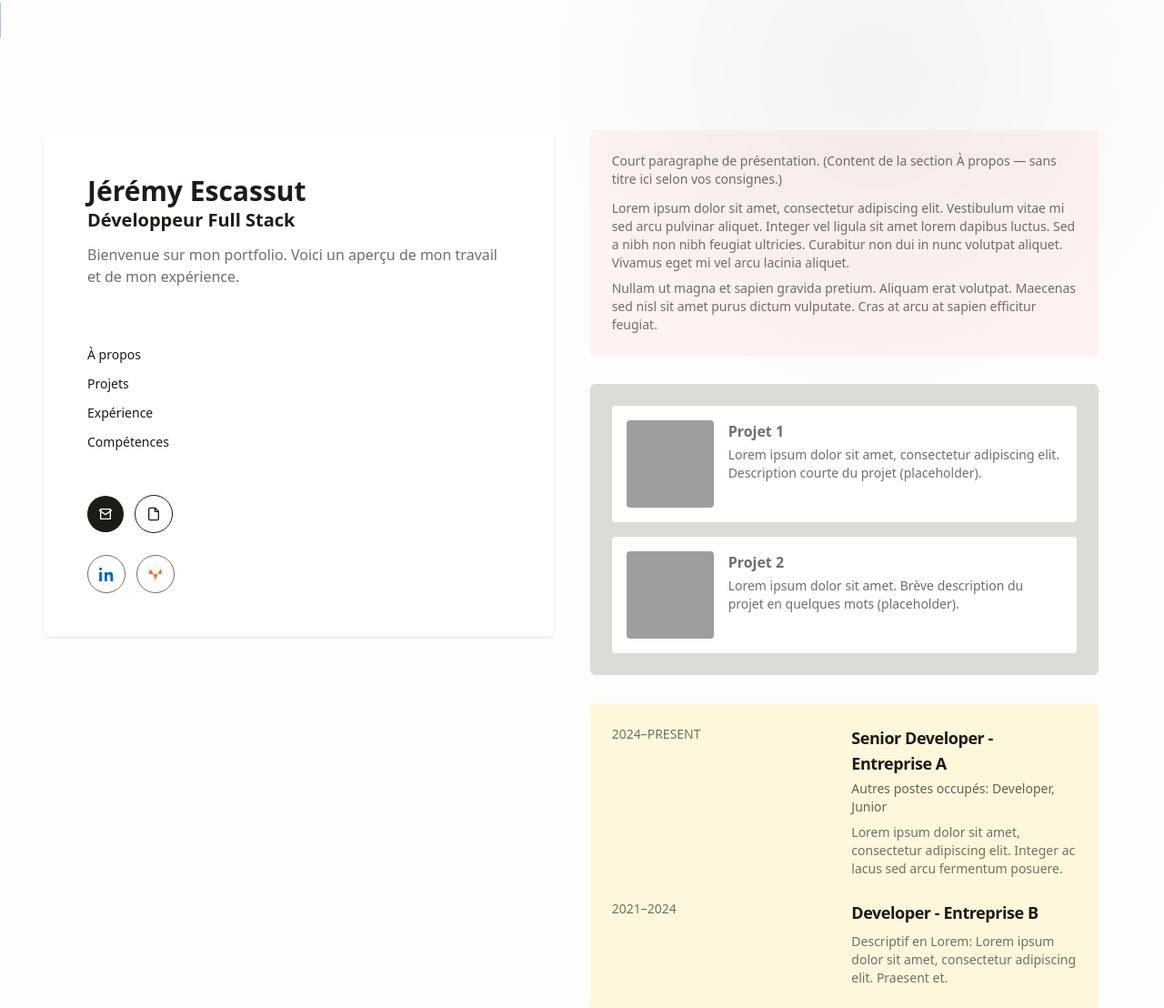
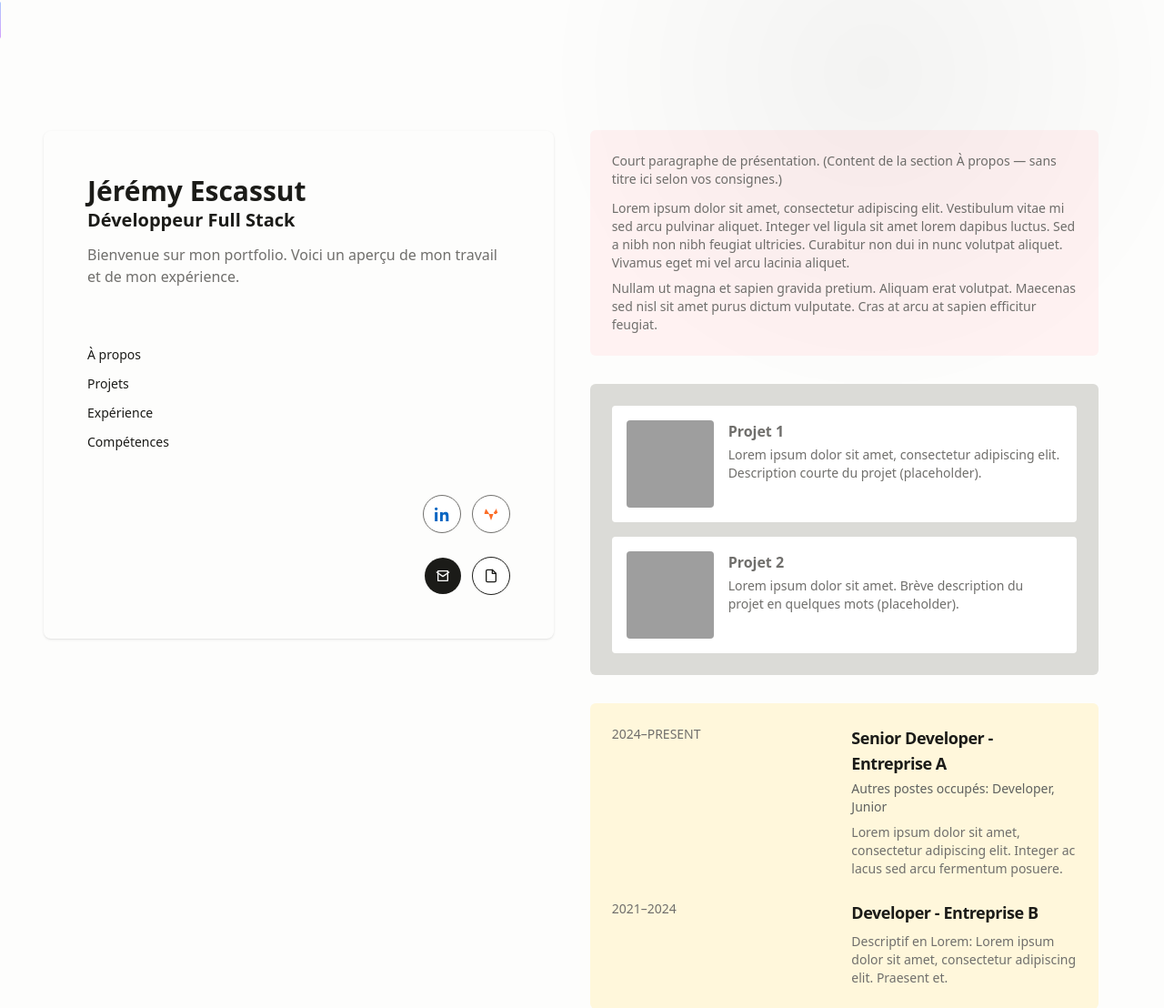
Before and after one commit to JeremyEscassut/portfolio, a Laravel app: page / in a window 1280 px wide. Shown: the top 1108 px of the page at 91% size. Run offline with Laravel 12, Linux system fonts and the light colour scheme; style sheets or scripts are compiled from the project's sources; grey boxes are pictures that could not be loaded.

Commit message:
positionnement des boutons Contact & CV

```diff
--- a/resources/views/home.blade.php
+++ b/resources/views/home.blade.php
@@ -5,7 +5,7 @@
     <!-- LEFT: navigation / identity (centré verticalement sur grand écran) -->
     <!-- LEFT: like Brittany, sticky on large screens within page scroll -->
     <aside class="order-1 lg:order-1 lg:sticky lg:top-0 lg:flex lg:max-h-screen lg:w-[48%] lg:flex-col lg:justify-between lg:py-24">
-        <div class="w-full bg-white dark:bg-[#161615] rounded-lg p-8 lg:p-12 shadow flex flex-col justify-between">
+        <div class="w-full bg-transparent dark:bg-transparent rounded-lg p-8 lg:p-12 shadow flex flex-col justify-between">
             <!-- Name -->
             <div class="mb-8">
                 <h1 class="text-3xl font-semibold">Jérémy Escassut</h1>
@@ -23,27 +23,8 @@
                 </ul>
             </nav>
 
-            <!-- Actions: icons -->
-            <div class="mt-6 flex items-center gap-3">
-                <button onclick="setTimeout(()=>window.dispatchEvent(new CustomEvent('open-contact')), 0)" class="p-3 bg-[#1b1b18] text-white rounded-full cursor-pointer" aria-label="Ouvrir le contact">
-                    <!-- simple mail icon -->
-                    <svg class="w-4 h-4" viewBox="0 0 24 24" fill="none" stroke="currentColor" stroke-width="2" stroke-linecap="round" stroke-linejoin="round">
-                        <path d="M4 4h16v16H4z" />
-                        <path d="M22 6l-10 7L2 6" />
-                    </svg>
-                </button>
-
-                <a href="/cv/jeremy-escassut-v0.1.pdf" target="_blank" rel="noopener noreferrer" class="p-3 bg-white border rounded-full" aria-label="Voir le CV (ouvre dans un nouvel onglet)">
-                    <!-- resume icon -->
-                    <svg class="w-4 h-4" viewBox="0 0 24 24" fill="none" stroke="currentColor" stroke-width="2" stroke-linecap="round" stroke-linejoin="round">
-                        <path d="M14 2H6a2 2 0 0 0-2 2v16a2 2 0 0 0 2 2h12a2 2 0 0 0 2-2V8z" />
-                        <path d="M14 2v6h6" />
-                    </svg>
-                </a>
-            </div>
-
             <!-- Social icon buttons (rounded) -->
-            <div class="mt-6 flex gap-3 items-center text-sm text-[#706f6c]">
+            <div class="mt-6 flex gap-3 items-center text-sm text-[#706f6c] justify-end">
                 <!-- LinkedIn -->
                 <a href="https://www.linkedin.com/in/jérémy-escassut-57773427" target="_blank" rel="noopener noreferrer" aria-label="LinkedIn (ouvre dans un nouvel onglet)" class="p-3 bg-white border rounded-full hover:shadow-md">
                     <svg class="w-4 h-4 text-[#0A66C2]" viewBox="0 0 24 24" fill="currentColor" aria-hidden="true">
@@ -55,6 +36,25 @@
                 <a href="https://gitlab.com/JeremyEscassut" id="gitlab-link" target="_blank" rel="noopener noreferrer" aria-label="GitLab (ouvre dans un nouvel onglet)" class="p-3 bg-white border rounded-full hover:shadow-md">
                     <svg class="w-4 h-4 text-[#FC6D27]" viewBox="0 0 24 24" fill="currentColor" aria-hidden="true">
                         <path d="M22.945 10.49l-2.03-6.25a.5.5 0 00-.95-.02L16.88 12h3.14a1 1 0 00.92-1.51zM9.12 12L4.03 4.22a.5.5 0 00-.93.05L1.08 10.5A1 1 0 002.07 12H9.12zM12 22.5l3.77-10.5H8.23L12 22.5zM18.25 12l3.15-7.75a.5.5 0 00-.71-.63L15.97 10.5H18.25z" />
+                    </svg>
+                </a>
+            </div>
+
+            <!-- Actions: icons -->
+            <div id="contact-cv-actions" class="mt-6 flex items-center gap-3 justify-end">
+                <button onclick="setTimeout(()=>window.dispatchEvent(new CustomEvent('open-contact')), 0)" class="p-3 bg-[#1b1b18] text-white rounded-full cursor-pointer" aria-label="Ouvrir le contact" style="margin-top:2px;">
+                    <!-- simple mail icon -->
+                    <svg class="w-4 h-4" viewBox="0 0 24 24" fill="none" stroke="currentColor" stroke-width="2" stroke-linecap="round" stroke-linejoin="round">
+                        <path d="M4 4h16v16H4z" />
+                        <path d="M22 6l-10 7L2 6" />
+                    </svg>
+                </button>
+
+                <a href="/cv/jeremy-escassut-v0.1.pdf" target="_blank" rel="noopener noreferrer" class="p-3 bg-white border rounded-full" aria-label="Voir le CV (ouvre dans un nouvel onglet)" style="margin-top:2px;">
+                    <!-- resume icon -->
+                    <svg class="w-4 h-4" viewBox="0 0 24 24" fill="none" stroke="currentColor" stroke-width="2" stroke-linecap="round" stroke-linejoin="round">
+                        <path d="M14 2H6a2 2 0 0 0-2 2v16a2 2 0 0 0 2 2h12a2 2 0 0 0 2-2V8z" />
+                        <path d="M14 2v6h6" />
                     </svg>
                 </a>
             </div>
@@ -161,7 +161,7 @@
     }
 
     /* page scroll on body/html by default; keep smooth scrolling */
-    @media (min-width: 1024px) {
+    @media (min-width: 500px) {
         /* no special overflow on body; aside will be sticky */
     }
 
@@ -178,6 +178,20 @@
         background: rgba(255, 255, 255, 0.95);
         box-shadow: 0 -6px 18px rgba(0, 0, 0, 0.06);
         z-index: 40;
+    }
+
+    /* Contact/CV actions when fixed on small screens */
+    #contact-cv-actions.fixed {
+        position: fixed !important;
+        margin-top: 2px;
+        top: 2px !important;
+        right: 55px !important;
+        left: auto !important;
+        z-index: 60 !important;
+        background: transparent !important;
+        box-shadow: none !important;
+        display: flex !important;
+        align-items: center !important;
     }
 </style>
 @endpush
@@ -324,6 +338,66 @@
     });
 </script>
 <script>
+    (function() {
+        const target = document.getElementById('contact-cv-actions');
+        if (!target) return;
+
+        let origRect = null;
+
+        function recalc() {
+            origRect = target.getBoundingClientRect();
+            target.__origTop = origRect.top + window.scrollY;
+        }
+
+        function applyFixed() {
+            if (target.classList.contains('fixed')) return;
+            const w = target.offsetWidth;
+            const h = target.offsetHeight;
+            target.style.width = w + 'px';
+            target.style.height = h + 'px';
+            target.classList.add('fixed');
+        }
+
+        function removeFixed() {
+            if (!target.classList.contains('fixed')) return;
+            target.classList.remove('fixed');
+            target.style.width = '';
+            target.style.height = '';
+        }
+
+        function onScroll() {
+            if (window.innerWidth > 640) {
+                removeFixed();
+                return;
+            }
+            if (origRect === null) recalc();
+            if (window.scrollY > target.__origTop) applyFixed();
+            else removeFixed();
+        }
+
+        window.addEventListener('resize', () => {
+            recalc();
+            onScroll();
+        });
+        window.addEventListener('orientationchange', () => {
+            recalc();
+            onScroll();
+        });
+        window.addEventListener('load', () => {
+            recalc();
+            onScroll();
+        });
+        window.addEventListener('scroll', onScroll, {
+            passive: true
+        });
+        // initial
+        setTimeout(() => {
+            recalc();
+            onScroll();
+        }, 120);
+    })();
+</script>
+<script>
     // Fallback global listener to ensure the contact modal opens even if Alpine scope issues occur
     window.addEventListener('open-contact', function _openContactFallback() {
         console.log('open-contact event received (fallback listener)');
```
